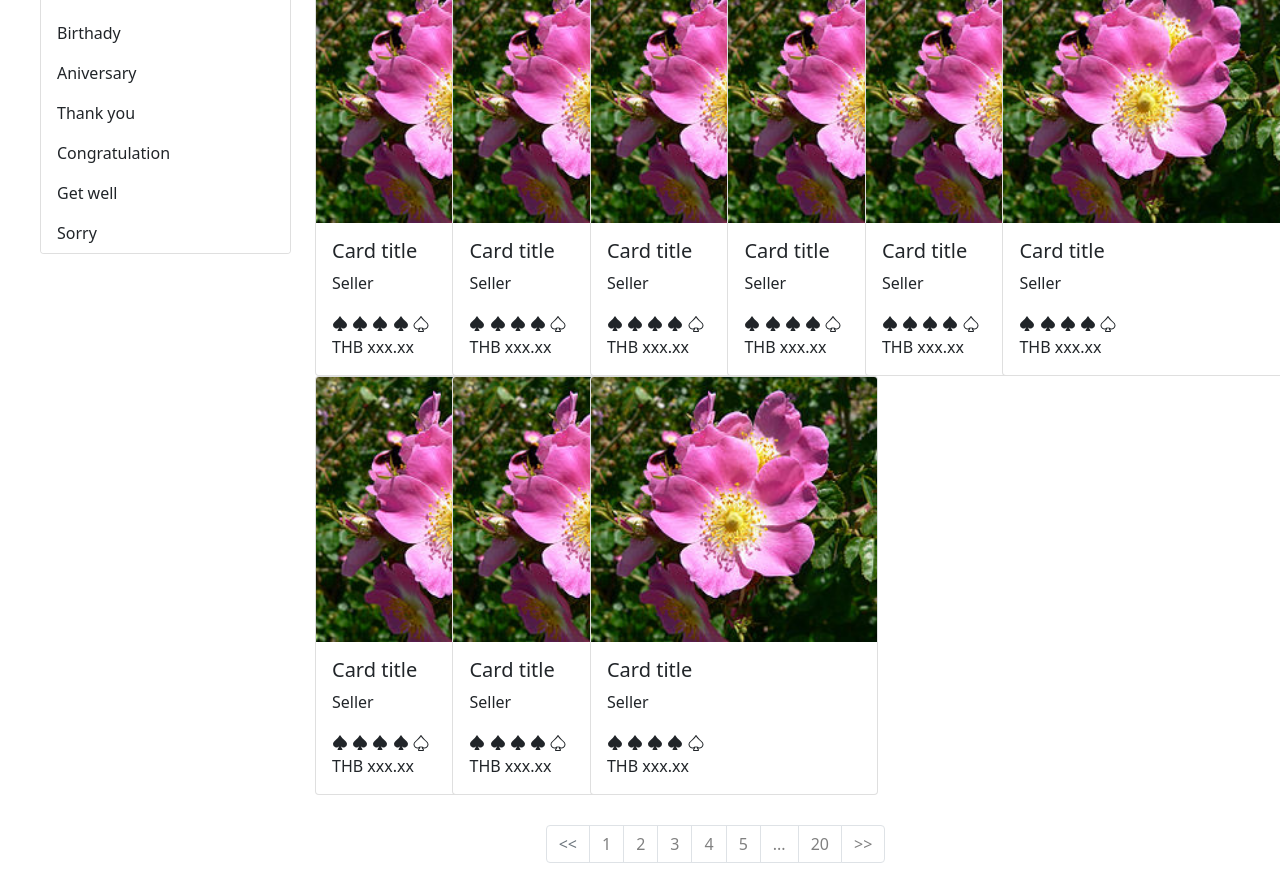
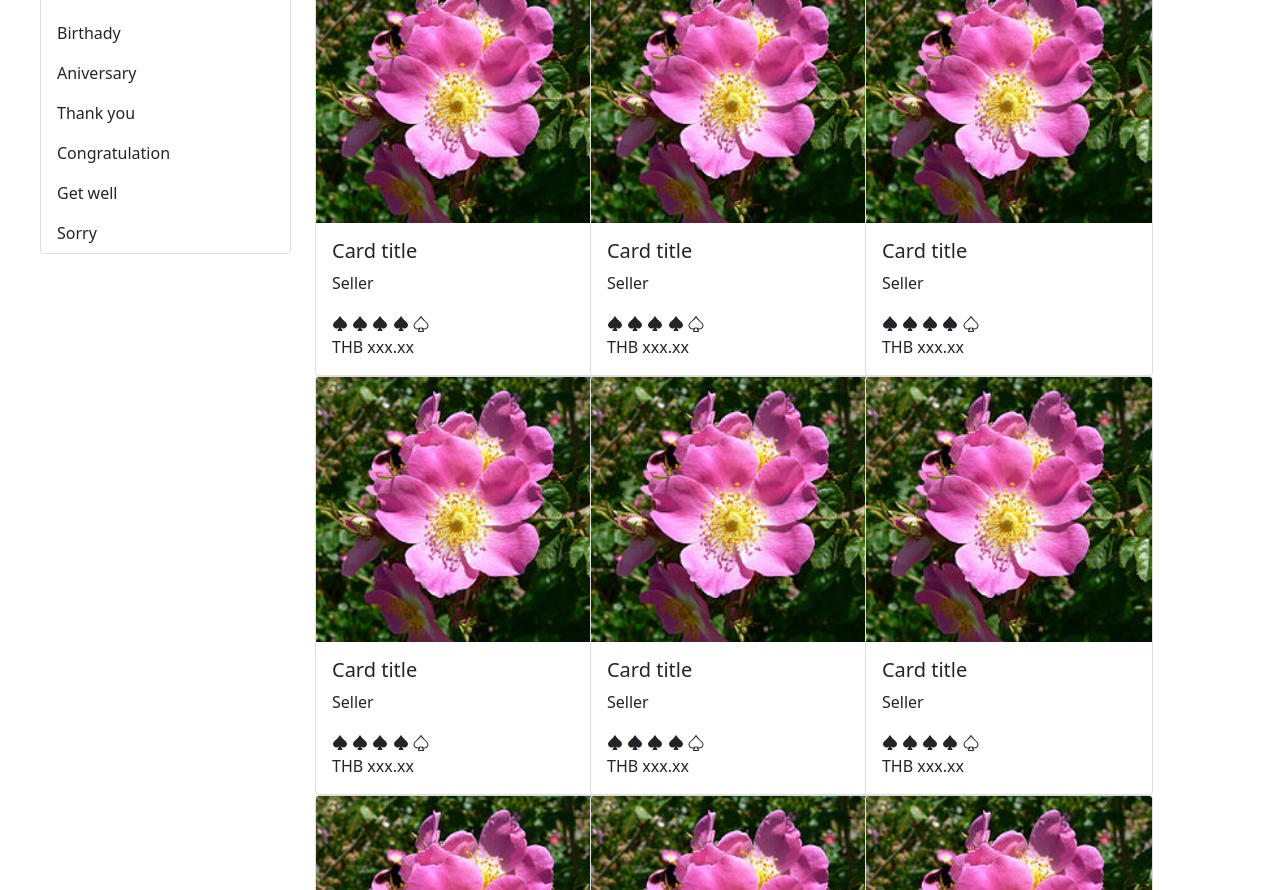
Before and after one commit to Supakorn-Kantawong/2020M4_04, a plain HTML site: page index.html in a window 1280 px wide. Shown: the part 394-1284 px from the top of the page. Drawn offline with nearby package versions, Linux system fonts and the light colour scheme.

Commit message:
2020M4_04 Bootstrap Responsive-01
2020M4_04 Bootstrap Responsive-01

```diff
--- a/index.html
+++ b/index.html
@@ -83,7 +83,7 @@
                 </div>
                 <div class="col-9">
                     <div class="row">
-                      <div class="col-lg-2 col-md-6 col-12">
+                      <div class="col-lg-4 col-md-6 col-12">
                         <div class="card" style="width: 18rem;">
                           <img src="GetImageAttachment.jpg" class="card-img-top" alt="">
                           <div class="card-body">
@@ -108,7 +108,7 @@
                           </div>
                         </div>
                       </div>
-                      <div class="col-lg-2 col-md-6 col-12">
+                      <div class="col-lg-4 col-md-6 col-12">
                         <div class="card" style="width: 18rem;">
                           <img src="GetImageAttachment.jpg" class="card-img-top" alt="">
                           <div class="card-body">
@@ -133,7 +133,7 @@
                           </div>
                         </div>
                       </div>
-                      <div class="col-lg-2 col-md-6 col-12">
+                      <div class="col-lg-4 col-md-6 col-12">
                         <div class="card" style="width: 18rem;">
                           <img src="GetImageAttachment.jpg" class="card-img-top" alt="">
                           <div class="card-body">
@@ -158,7 +158,7 @@
                           </div>
                         </div>
                       </div>
-                      <div class="col-lg-2 col-md-6 col-12">
+                      <div class="col-lg-4 col-md-6 col-12">
                         <div class="card" style="width: 18rem;">
                           <img src="GetImageAttachment.jpg" class="card-img-top" alt="">
                           <div class="card-body">
@@ -183,7 +183,7 @@
                           </div>
                         </div>
                       </div>
-                      <div class="col-lg-2 col-md-6 col-12">
+                      <div class="col-lg-4 col-md-6 col-12">
                         <div class="card" style="width: 18rem;">
                           <img src="GetImageAttachment.jpg" class="card-img-top" alt="">
                           <div class="card-body">
@@ -208,7 +208,7 @@
                           </div>
                         </div>
                       </div>
-                      <div class="col-lg-2 col-md-6 col-12">
+                      <div class="col-lg-4 col-md-6 col-12">
                         <div class="card" style="width: 18rem;">
                           <img src="GetImageAttachment.jpg" class="card-img-top" alt="">
                           <div class="card-body">
@@ -233,7 +233,7 @@
                           </div>
                         </div>
                       </div>
-                      <div class="col-lg-2 col-md-6 col-12">
+                      <div class="col-lg-4 col-md-6 col-12">
                         <div class="card" style="width: 18rem;">
                           <img src="GetImageAttachment.jpg" class="card-img-top" alt="">
                           <div class="card-body">
@@ -258,7 +258,7 @@
                           </div>
                         </div>
                       </div>
-                      <div class="col-lg-2 col-md-6 col-12">
+                      <div class="col-lg-4 col-md-6 col-12">
                         <div class="card" style="width: 18rem;">
                           <img src="GetImageAttachment.jpg" class="card-img-top" alt="">
                           <div class="card-body">
@@ -283,7 +283,7 @@
                           </div>
                         </div>
                       </div>
-                      <div class="col-lg-2 col-md-6 col-12">
+                      <div class="col-lg-4 col-md-6 col-12">
                         <div class="card" style="width: 18rem;">
                           <img src="GetImageAttachment.jpg" class="card-img-top" alt="">
                           <div class="card-body">
```
